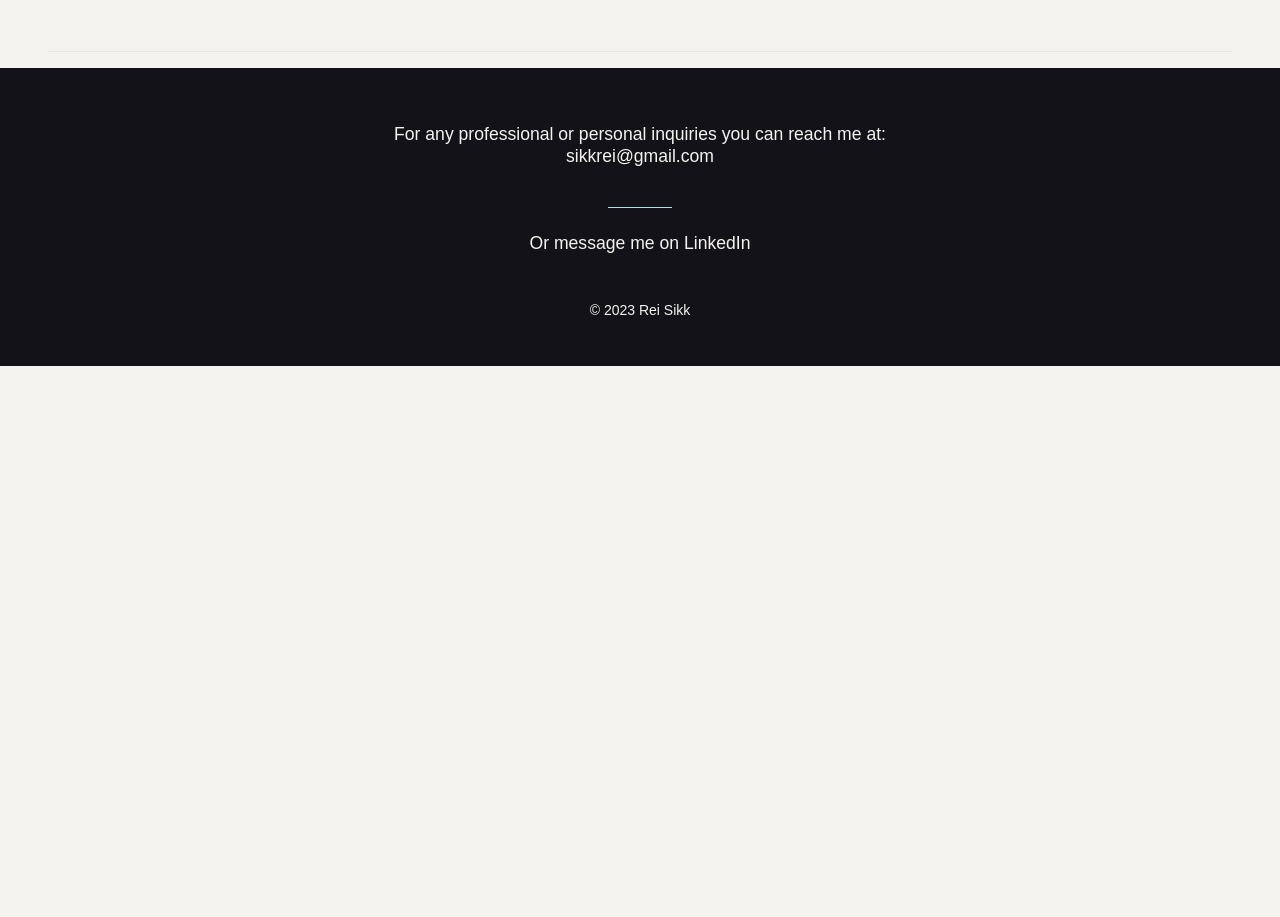
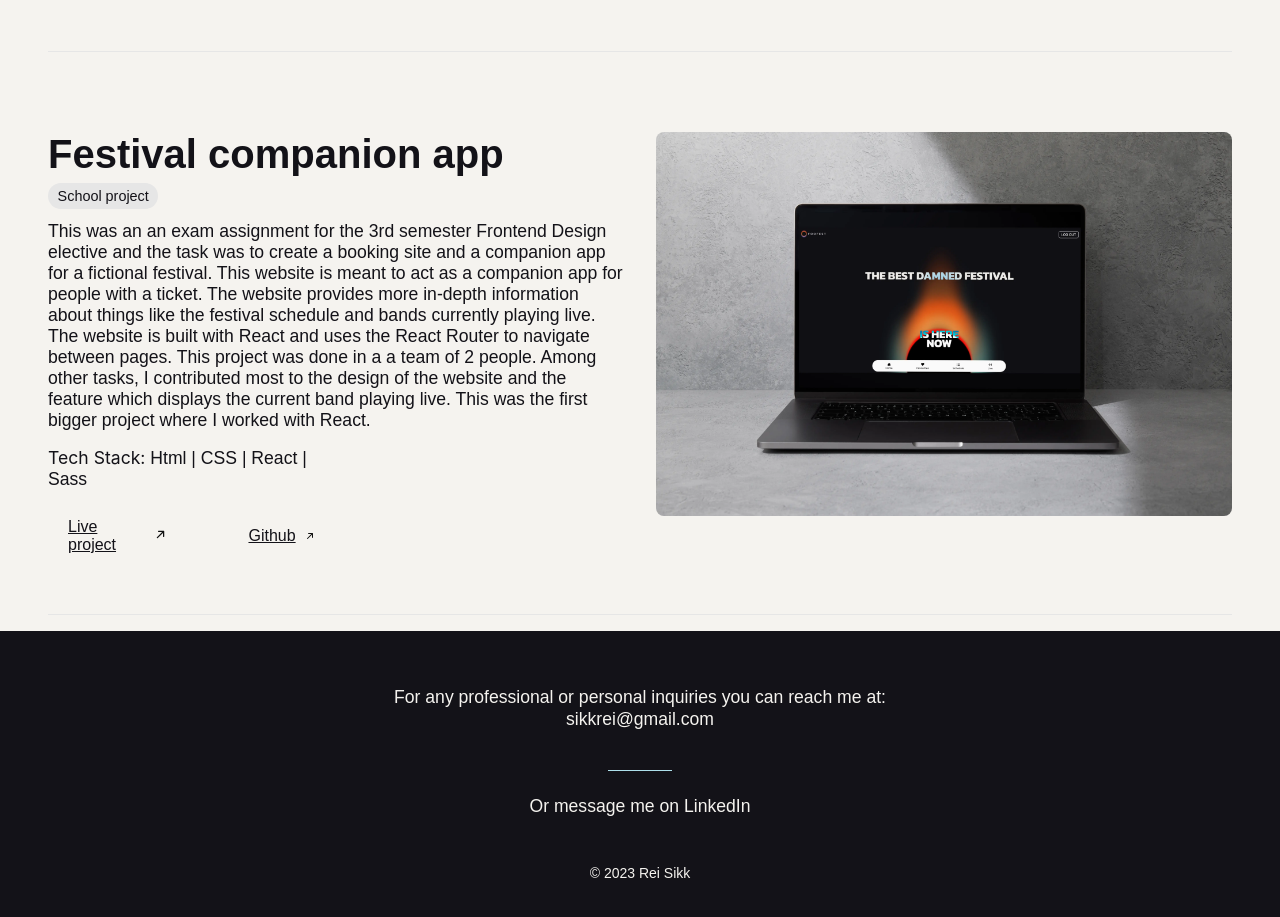
Before and after one commit to ReiSikk/portfolio, a React (Vite) app: page /projects in a window 1280 px wide. Shown: the part 1280-2197 px from the top of the page. Before the commit the page ends 1646 px from the top, so only its background shows below. Built offline with nearby package versions, Linux system fonts and the light colour scheme; a web font is replaced by a local one.

Commit message:
foofest proj added

```diff
--- a/src/Pages/ProjectsPage.jsx
+++ b/src/Pages/ProjectsPage.jsx
@@ -2,6 +2,7 @@
 import arrow from '../media/arrowup.svg'
 import hogwartsvideo from '../media/hogwarts.mp4'
 import cphstays from '../media/cphstays.webp'
+import foofest from '../media/foofest-mock.webp'
 
 
 function ProjectsPage() {
@@ -62,6 +63,27 @@ function ProjectsPage() {
                            </div>
                         </div>
                     </article>
+                    <article  className="img-right">
+                        <div className="article-right">
+                        <img src={foofest} alt="mockup of the browser result" id='project_img' />
+                        </div>
+                        <div className="article-left">
+                           <h3 className="project-title">Festival companion app</h3>
+                           <div className="labels-cont">
+                            <label className='label'>School project</label>
+                           </div>
+                           <p className="project-desc">
+                           This was an an exam assignment for the 3rd semester Frontend Design elective and the task was to create a booking site and a companion app for a fictional festival. This website is meant to act as a companion app for people with a ticket. The website provides more in-depth information about things like the festival schedule and bands currently playing live. The website is built with React and uses the React Router to navigate between pages. This project was done in a a team of 2 people. Among other tasks, I contributed most to the design of the website and the feature which displays the current band playing live. This was the first bigger project where I worked with React.
+                           </p>
+                           <div className="tech-stack">
+                            <p><span className='h5-style'>Tech Stack:</span>  Html | CSS | React | Sass</p>
+                           </div>
+                           <div className="article-links">
+                                <a href="https://cosmic-twilight-40378f.netlify.app/" target='_blank' rel='noreferrer'>Live project<span><img src={arrow} alt="arrow for link element" className='arrow-up' /></span></a>
+                                <a href="https://github.com/ReiSikk/FooFestival-app-v2-Rei" target='_blank' rel='noreferrer'>Github<span><img src={arrow} alt="arrow for link element" className='arrow-up' /></span></a>
+                           </div>
+                        </div>
+                    </article>
         </section>
     </main>
     </>
```
Also changed, not shown: src/media/foofest-mock.webp (added).
